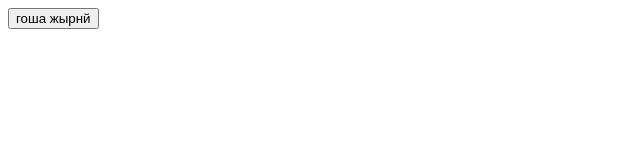
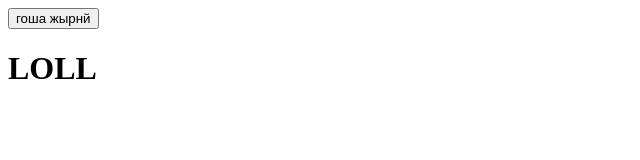
Before and after one commit to finik7123/rust, a plain HTML site: page gosha.html in a window 1280 px wide. Shown: the whole page, without its empty margins (0-640 px from the left). Drawn offline with Linux system fonts and the light colour scheme.

Commit message:
короч огромный код написал устал капец гошан доделай лоххх

```diff
--- a/gosha.html
+++ b/gosha.html
@@ -7,5 +7,6 @@
 </head>
 <body>
     <button>гоша жырнй</button>
+    <h1>LOLL</h1>
 </body>
 </html>
```
